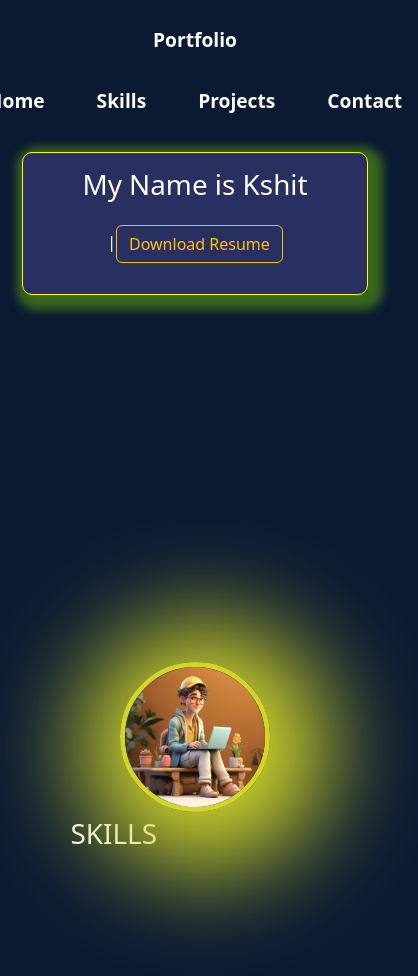
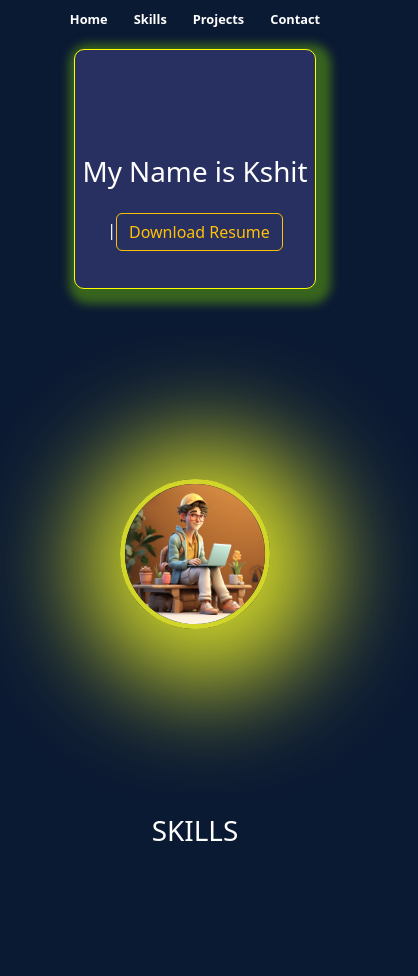
Before and after one commit to Kshitiz0302/Portfolio, a React (Vite) app: page / in a window 390 px wide. Shown: the top 976 px of the page, 418 px wide, since content can reach past the window. Built offline with nearby package versions, Linux system fonts and the light colour scheme.

Commit message:
Making UI responsive for mobile

```diff
--- a/src/index.css
+++ b/src/index.css
@@ -17,60 +17,84 @@ a {
 
 ./* Navbar */
 /* Navbar */
+/* Default Styles for Larger Screens */
 .nav_bar {
   display: flex;
   justify-content: space-between;
   align-items: center;
-  padding: 0 10px; /* Add padding to ensure content does not touch the edges */
+  width: 100%;
+  padding: 0 16px;
+  box-sizing: border-box;
 }
 
-/* Navbar items */
+.nav_bar .left {
+  flex: 0 1 auto;
+  text-align: left;
+  margin-right: auto;
+  margin-top: 30px;
+
+}
+
+.nav_bar .right {
+  display: flex;
+  justify-content: flex-end;
+  gap: 22px;
+  align-items: center;
+  flex: 0 1 auto;
+}
+
 .nav_bar .nav_items {
-  padding: 16px;
   font-size: 1.2rem;
   font-weight: bold;
+  white-space: nowrap; /* Prevents text from wrapping */
 }
 
-/* Hover effect */
-.nav_bar .nav_items:hover {
+.nav_bar .right .nav_items:hover {
   border-bottom: 3px solid yellow;
 }
 
-/* Styling for logo */
-.nav_bar .left {
-  /* No additional styles needed for larger screens */
-}
-
-/* Styling for the right side */
-.nav_bar .right {
-  display: flex;
-  justify-content: flex-end;
-  align-items: center;
-}
-
-/* Responsive Adjustments for smaller screens */
+/* Responsive Adjustments for Smaller Screens */
 @media (max-width: 768px) {
   .nav_bar {
-    flex-direction: column; /* Stack items vertically on small screens */
+    flex-direction: column;
+    align-items: center;
+    padding: 8px;
   }
 
   .nav_bar .left {
-    order: 2;
-    margin-top: 10px;
-    text-align: center; /* Center the Portfolio logo */
-    width: 100%; /* Ensure the logo div takes full width */
+    display: none;
   }
 
   .nav_bar .right {
-    display: flex;
-    justify-content: center; /* Center nav items */
-    order: 1;
-    margin-bottom: 10px;
+    justify-content: center;
+    gap: 48px;
     width: 100%;
+    flex-wrap: wrap;
+    text-align: center;
   }
 
-  .nav_bar .right a {
-    margin: 0 10px;
+  .nav_bar .nav_items {
+    font-size: 0.9rem;
+    padding: 6px;
+  }
+}
+
+@media (max-width: 576px) {
+  .nav_bar {
+    padding: 6px;
+  }
+
+  .nav_bar .nav_items {
+    font-size: 0.8rem;
+    padding: 4px;
+  }
+
+  .nav_bar .right {
+    justify-content: center;
+    gap: 18px;
+    width: 100%;
+    flex-wrap: wrap;
+    text-align: center;
   }
 }
 
@@ -152,12 +176,14 @@ a {
   }
 
   .home .left {
-    width: 100%;
-    padding: 15px;
+    height: 240px;
+    width: 70%;
+    padding: 5px;
   }
 
   .home .right .img {
     margin-top: 20px;
+    margin-bottom: 80px;
   }
 
   .home .right .img img {
@@ -253,7 +279,7 @@ a {
   display: flex;
   justify-content: center;
   align-items: center;
-  flex-wrap: wrap; /* Allow items to wrap if necessary */
+  flex-wrap: wrap;
 }
 
 .contact-icon .items {
@@ -264,9 +290,9 @@ a {
   display: flex;
   justify-content: center;
   align-items: center;
-  border-radius: 50%; /* Ensures a perfect circle */
+  border-radius: 50%;
   border: 2px solid yellow;
-  box-sizing: border-box; /* Ensures padding/border are included in width/height */
+  box-sizing: border-box;
 }
 
 .contact-icon .items:hover {
@@ -281,7 +307,14 @@ a {
 /* Responsive Adjustments */
 @media (max-width: 576px) {
   .contact-icon .items {
-    height: 60px; /* Adjust size for smaller screens */
+    height: 60px;
     width: 60px;
   }
 }
+
+
+
+  h1{
+    text-align: center;
+    margin-top: 100px;
+  }
```
Also changed, not shown: src/components/Navbar.jsx (line endings or trailing spaces).
